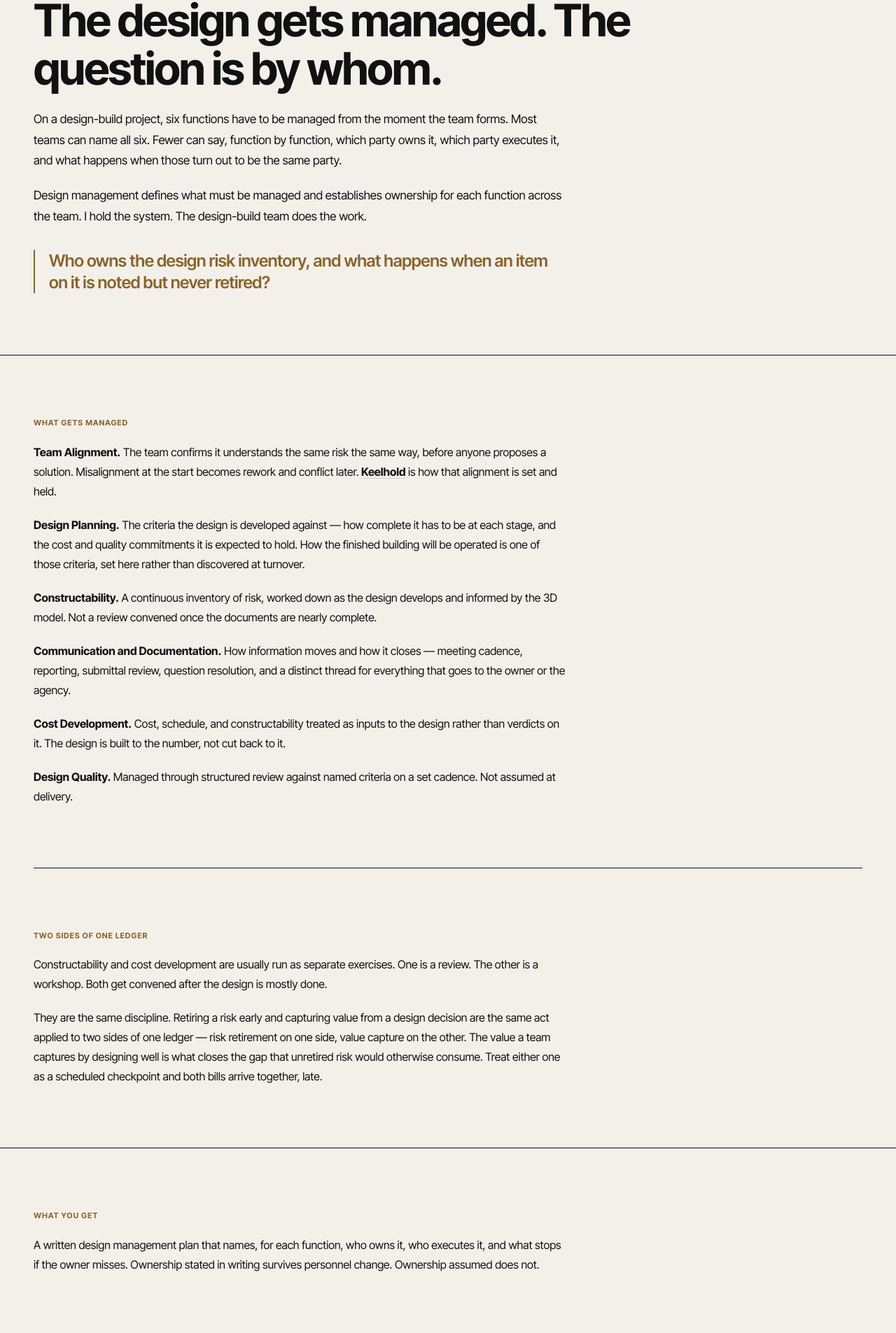
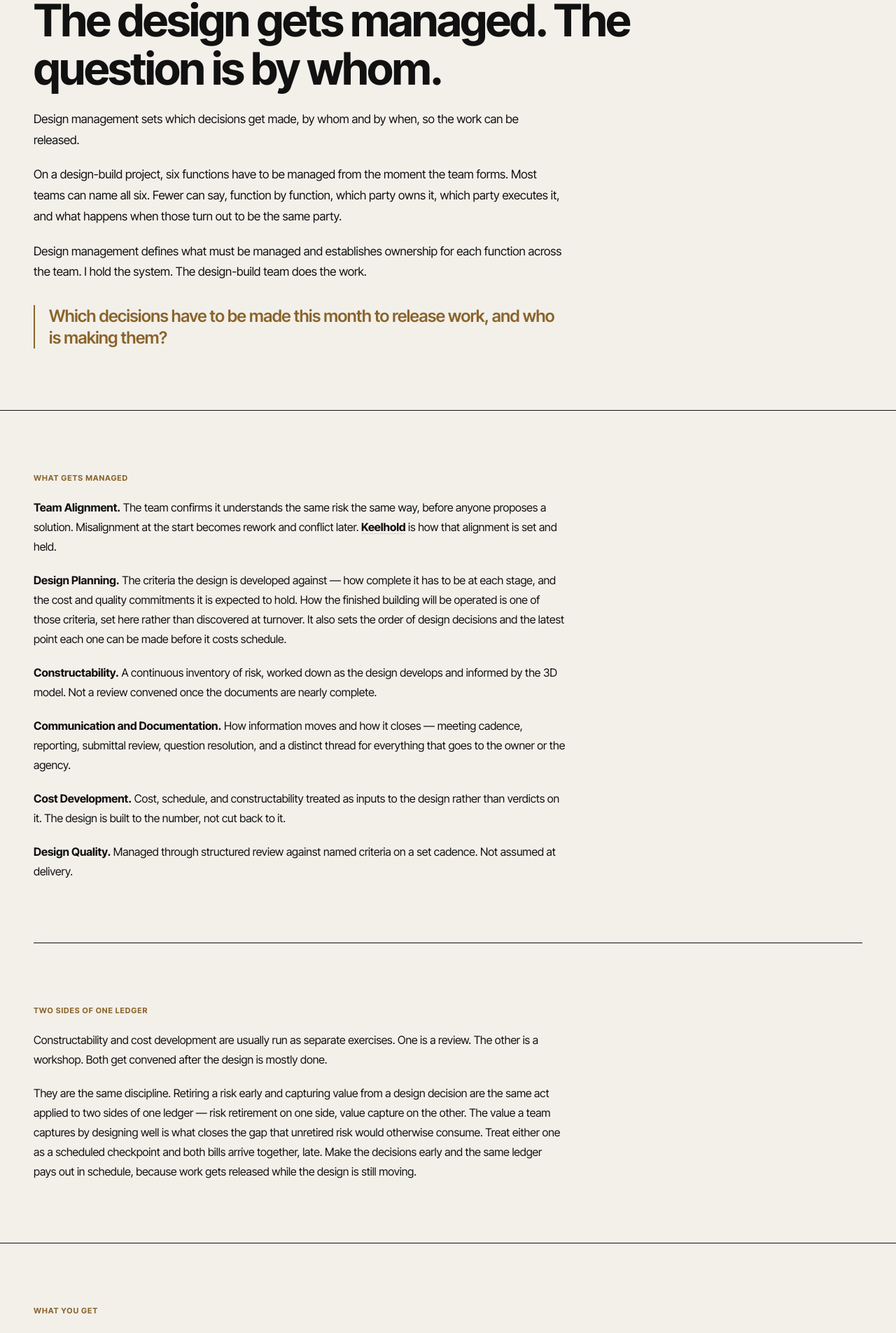
Before and after one commit to ceverist-byte/everist-consulting, a Next.js app: page /design-management in a window 1280 px wide. Shown: the part 168-2073 px from the top of the page at 70% size. Built offline with nearby package versions, Linux system fonts and the light colour scheme.

Commit message:
Design management: add definition, decision framing, measurement and signatory

```diff
--- a/app/design-management/page.tsx
+++ b/app/design-management/page.tsx
@@ -5,7 +5,7 @@ import { pageMetadata } from "@/lib/metadata";
 export const metadata = pageMetadata({
   title: "Design Management for Design-Build Teams",
   description:
-    "Design management for design-build and progressive design-build teams — defining what must be managed and establishing ownership for each function. San Diego.",
+    "Design management for design-build and progressive design-build teams: which decisions get made, by whom and when, and who owns each function. San Diego.",
   path: "/design-management",
 });
 
@@ -16,7 +16,7 @@ const whatGetsManaged = [
   },
   {
     term: "Design Planning",
-    body: "The criteria the design is developed against — how complete it has to be at each stage, and the cost and quality commitments it is expected to hold. How the finished building will be operated is one of those criteria, set here rather than discovered at turnover.",
+    body: "The criteria the design is developed against — how complete it has to be at each stage, and the cost and quality commitments it is expected to hold. How the finished building will be operated is one of those criteria, set here rather than discovered at turnover. It also sets the order of design decisions and the latest point each one can be made before it costs schedule.",
   },
   {
     term: "Constructability",
@@ -91,6 +91,17 @@ export default function DesignManagementPage() {
                 lineHeight: 1.75,
               }}
             >
+              Design management sets which decisions get made, by whom and by
+              when, so the work can be released.
+            </p>
+            <p
+              style={{
+                fontSize: "1.0625rem",
+                fontWeight: 400,
+                color: "var(--text-primary)",
+                lineHeight: 1.75,
+              }}
+            >
               On a design-build project, six functions have to be managed from
               the moment the team forms. Most teams can name all six. Fewer
               can say, function by function, which party owns it, which party
@@ -122,8 +133,8 @@ export default function DesignManagementPage() {
                 margin: "12px 0 0",
               }}
             >
-              Who owns the design risk inventory, and what happens when an
-              item on it is noted but never retired?
+              Which decisions have to be made this month to release work, and
+              who is making them?
             </blockquote>
           </div>
         </PageShell>
@@ -225,7 +236,9 @@ export default function DesignManagementPage() {
                 side, value capture on the other. The value a team captures
                 by designing well is what closes the gap that unretired risk
                 would otherwise consume. Treat either one as a scheduled
-                checkpoint and both bills arrive together, late.
+                checkpoint and both bills arrive together, late. Make the
+                decisions early and the same ledger pays out in schedule,
+                because work gets released while the design is still moving.
               </p>
             </div>
           </div>
@@ -252,9 +265,10 @@ export default function DesignManagementPage() {
               maxWidth: "760px",
             }}
           >
-            A written design management plan that names, for each function,
-            who owns it, who executes it, and what stops if the owner
-            misses. Ownership stated in writing survives personnel change.
+            A written plan for each function: who owns it, who does the
+            work, what happens if the owner misses, and the measure that
+            shows it worked. The team names the owners. The person with the
+            authority to hold them to it signs. Ownership stated in writing survives personnel change.
             Ownership assumed does not.
           </p>
         </PageShell>
```
